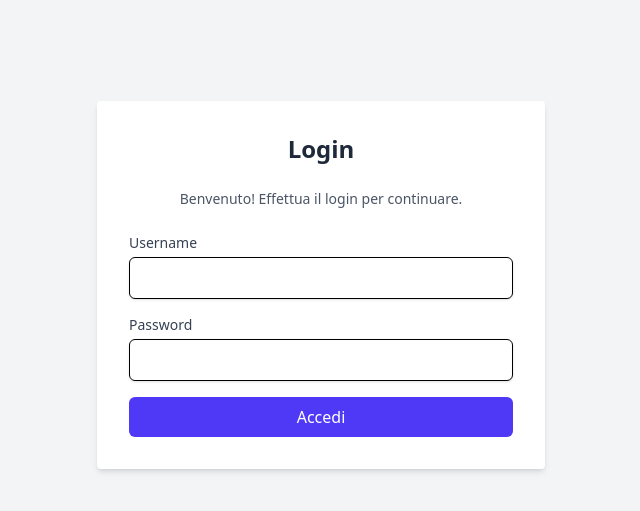
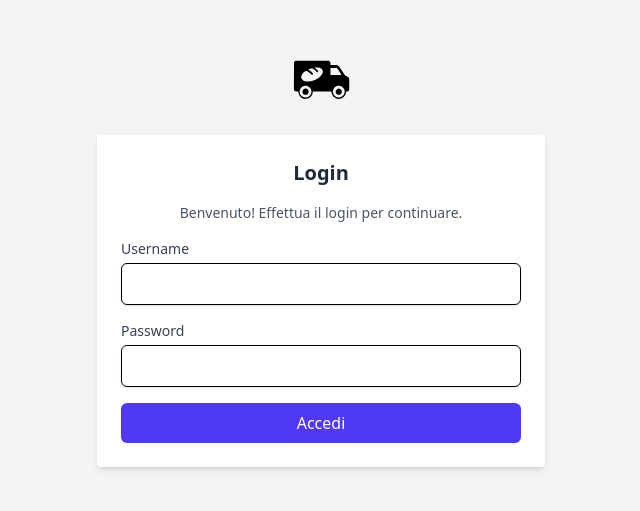
Before and after one commit to thespacersm/frontend-delivery-panificio-drago, a React (Vite) app: page /login in a window 1280 px wide. Shown: the part 115-626 px from the top of the page, without its empty margins (319-959 px from the left). Built offline with nearby package versions, Linux system fonts and the light colour scheme; no server answers.

Commit message:
Ristrutturato il layout della pagina di login con miglioramenti stilistici e aggiunta del logo del Panificio Drago

```diff
--- a/src/pages/auth/Login.tsx
+++ b/src/pages/auth/Login.tsx
@@ -30,13 +30,20 @@ const Login: React.FC = () => {
     };
 
     return (
-        <div className="flex items-center justify-center min-h-screen bg-gray-100">
-            <div className="w-full max-w-md p-8 space-y-6 bg-white rounded shadow-md">
-                <h1 className="text-2xl font-bold text-center text-gray-800">Login</h1>
+        <div className="flex flex-col items-center justify-center min-h-screen bg-gray-100 px-4 py-16 pt-0">
+            <img
+                src="/logo.svg"
+                alt="Panificio Drago Logo"
+                className="h-20 w-20 mb-4"
+            />
+            <div className="w-full max-w-md p-6 space-y-4 bg-white rounded shadow-md">
+                <div className="flex flex-col items-center justify-center">
+                    <h1 className="text-xl font-bold text-center text-gray-800">Login</h1>
+                </div>
                 <p className="text-sm text-center text-gray-600">Benvenuto! Effettua il login per continuare.</p>
 
                 {error && (
-                    <div className="p-3 text-sm text-red-700 bg-red-100 rounded-md">
+                    <div className="p-2 text-sm text-red-700 bg-red-100 rounded-md">
                         {error}
                     </div>
                 )}
```
